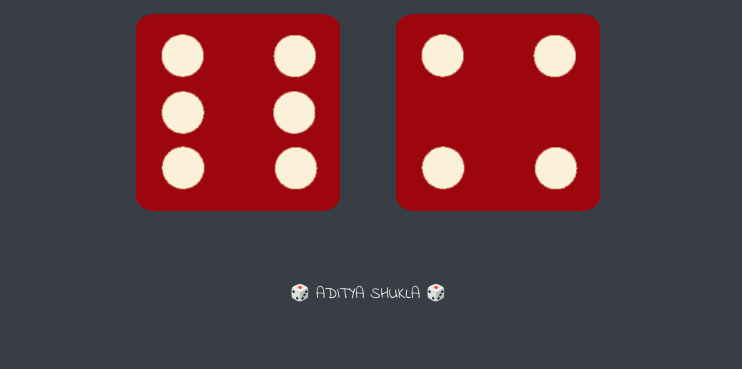
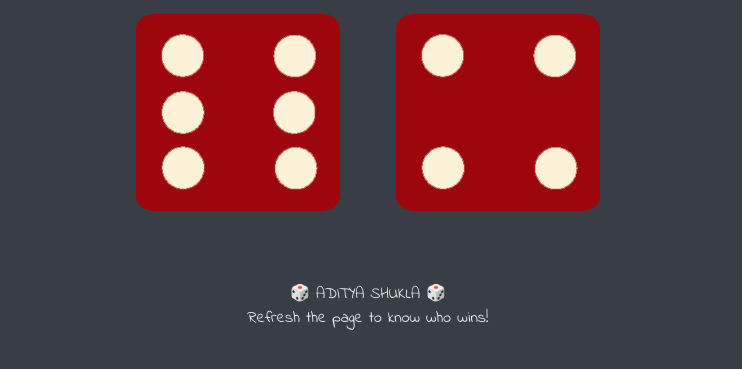
Before and after one commit to adityageet/javascript-dice-game, a plain HTML site: page index.html in a window 1280 px wide. Shown: the part 321-690 px from the top of the page, without its empty margins (272-1014 px from the left). Drawn offline with Linux system fonts and the light colour scheme.

Commit message:
Add files via upload

```diff
--- a/index.html
+++ b/index.html
@@ -29,5 +29,8 @@
 
   <footer>
      🎲 ADITYA SHUKLA 🎲
+     <br>
+     Refresh the page to know who wins!
+
   </footer>
 </html>
```
